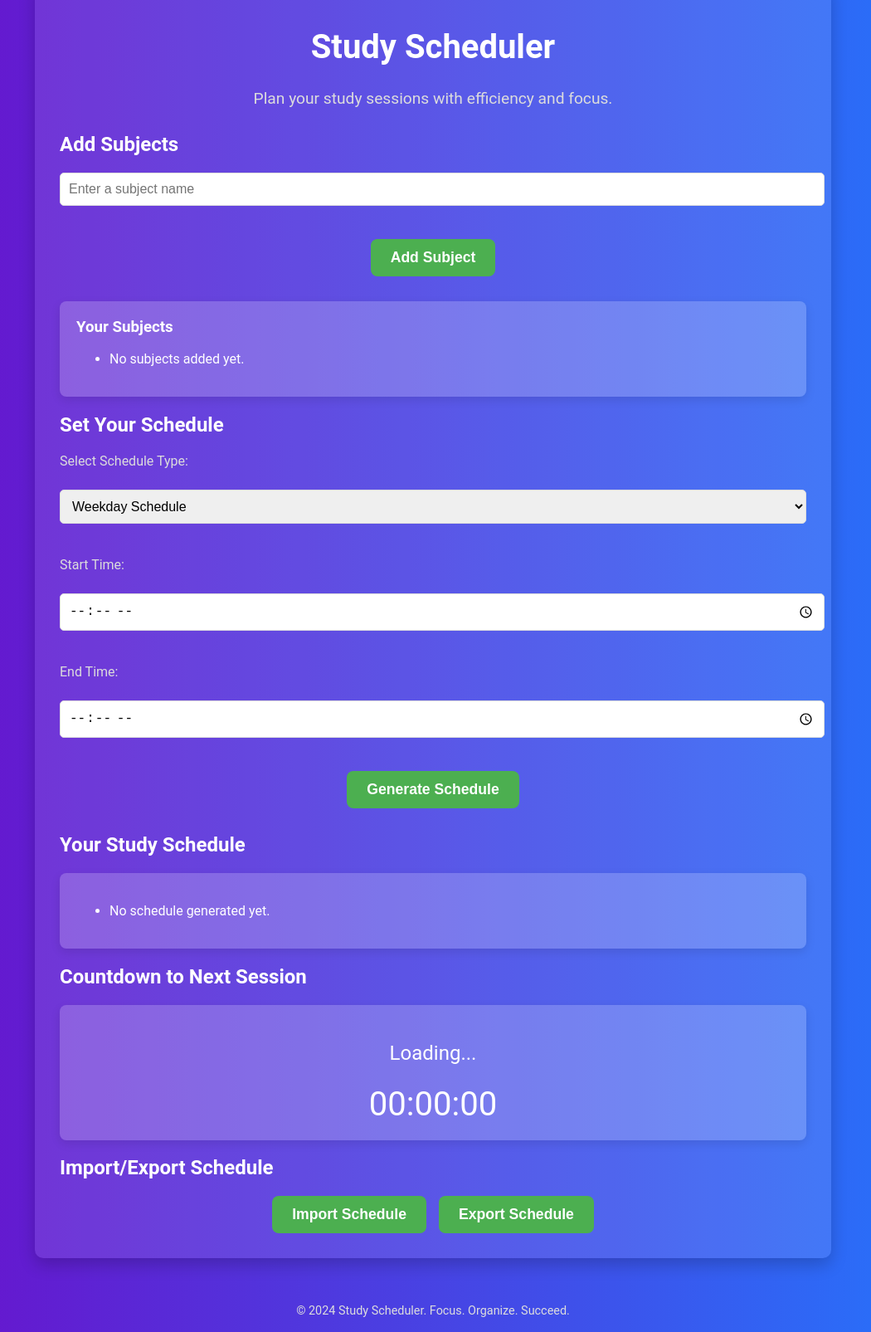
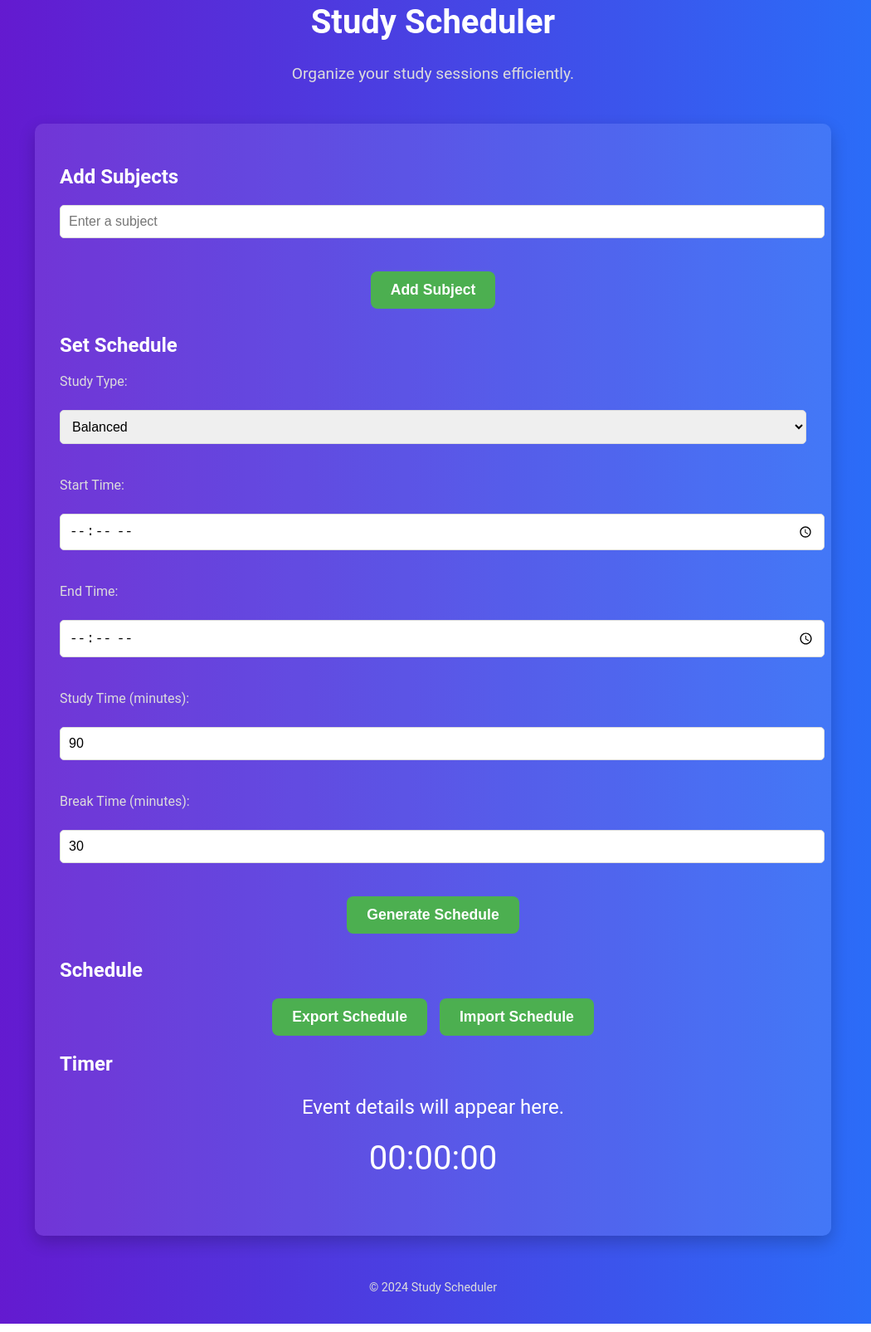
Before and after one commit to Hachigoa/hachigoa.github.io, a plain HTML site: page index.html in a window 1280 px wide. Shown: the part 44-1649 px from the top of the page at 83% size, without its empty margins (118-1168 px from the left). Drawn offline with Linux system fonts and the light colour scheme.

Commit message:
Update index.html
Updating after feedback

```diff
--- a/index.html
+++ b/index.html
@@ -5,85 +5,65 @@
     <meta name="viewport" content="width=device-width, initial-scale=1.0">
     <title>Study Scheduler</title>
     <link rel="stylesheet" href="style.css">
-    <link rel="icon" href="Pro.ico" type="image/x-icon">
 </head>
 <body>
+    <header>
+        <h1>Study Scheduler</h1>
+        <p class="subtitle">Organize your study sessions efficiently.</p>
+    </header>
+
     <div class="container">
-        <header>
-            <h1>Study Scheduler</h1>
-            <p class="subtitle">Plan your study sessions with efficiency and focus.</p>
-        </header>
-
-        <!-- Add Subject Section -->
-        <section class="section">
+        <section>
             <h2>Add Subjects</h2>
             <form id="addSubjectForm">
-                <input type="text" id="newSubject" placeholder="Enter a subject name" required>
+                <input type="text" id="newSubject" placeholder="Enter a subject" required>
                 <button type="submit" class="primary-button">Add Subject</button>
             </form>
-            <div id="subjectList" class="card">
-                <h3>Your Subjects</h3>
-                <ul id="subjects">
-                    <li class="placeholder">No subjects added yet.</li>
-                </ul>
-            </div>
+            <ul id="subjects"></ul>
         </section>
 
-        <!-- Schedule Settings -->
-        <section class="section">
-            <h2>Set Your Schedule</h2>
+        <section>
+            <h2>Set Schedule</h2>
             <form id="scheduleForm">
-                <label for="scheduleType">Select Schedule Type:</label>
-                <select id="scheduleType" required>
-                    <option value="weekday">Weekday Schedule</option>
-                    <option value="weekend">Weekend Schedule</option>
+                <label for="scheduleType">Study Type:</label>
+                <select id="scheduleType">
+                    <option value="balanced">Balanced</option>
+                    <option value="intensive">Intensive</option>
                 </select>
-
                 <label for="startTime">Start Time:</label>
                 <input type="time" id="startTime" required>
-
                 <label for="endTime">End Time:</label>
                 <input type="time" id="endTime" required>
-
+                <label for="studyDuration">Study Time (minutes):</label>
+                <input type="number" id="studyDuration" min="15" max="180" value="90" required>
+                <label for="breakDuration">Break Time (minutes):</label>
+                <input type="number" id="breakDuration" min="5" max="60" value="30" required>
                 <button type="submit" class="primary-button">Generate Schedule</button>
             </form>
         </section>
 
-        <!-- Display Schedule -->
-        <section class="section">
-            <h2>Your Study Schedule</h2>
-            <div id="scheduleDisplay" class="card">
-                <ul id="scheduleList">
-                    <li class="placeholder">No schedule generated yet.</li>
-                </ul>
+        <section>
+            <h2>Schedule</h2>
+            <ul id="scheduleList"></ul>
+            <div class="button-group">
+                <button id="exportButton" class="primary-button">Export Schedule</button>
+                <input type="file" id="importFile" accept=".txt" style="display:none" />
+                <button id="importButton" class="primary-button">Import Schedule</button>
             </div>
         </section>
 
-        <!-- Countdown Timer -->
-        <section class="section">
-            <h2>Countdown to Next Session</h2>
-            <div id="timerDisplay" class="card">
-                <p id="eventLabel">Loading...</p>
-                <div id="timer">00:00:00</div>
+        <section>
+            <h2>Timer</h2>
+            <div id="timerDisplay">
+                <p id="eventLabel">Event details will appear here.</p>
+                <p id="timer">00:00:00</p>
             </div>
         </section>
-
-       <!-- Import and Export -->
-<section class="section">
-    <h2>Import/Export Schedule</h2>
-    <div class="button-group">
-        <input type="file" id="importFile" class="hidden" />
-        <button id="importButton" class="primary-button">Import Schedule</button>
-        <button id="exportButton" class="primary-button">Export Schedule</button>
-    </div>
-</section>
-
     </div>
 
     <footer>
-        <p>&copy; 2024 Study Scheduler. Focus. Organize. Succeed.</p>
+        <p>&copy; 2024 Study Scheduler</p>
     </footer>
-
     <script src="script.js"></script>
 </body>
 </html>
```
